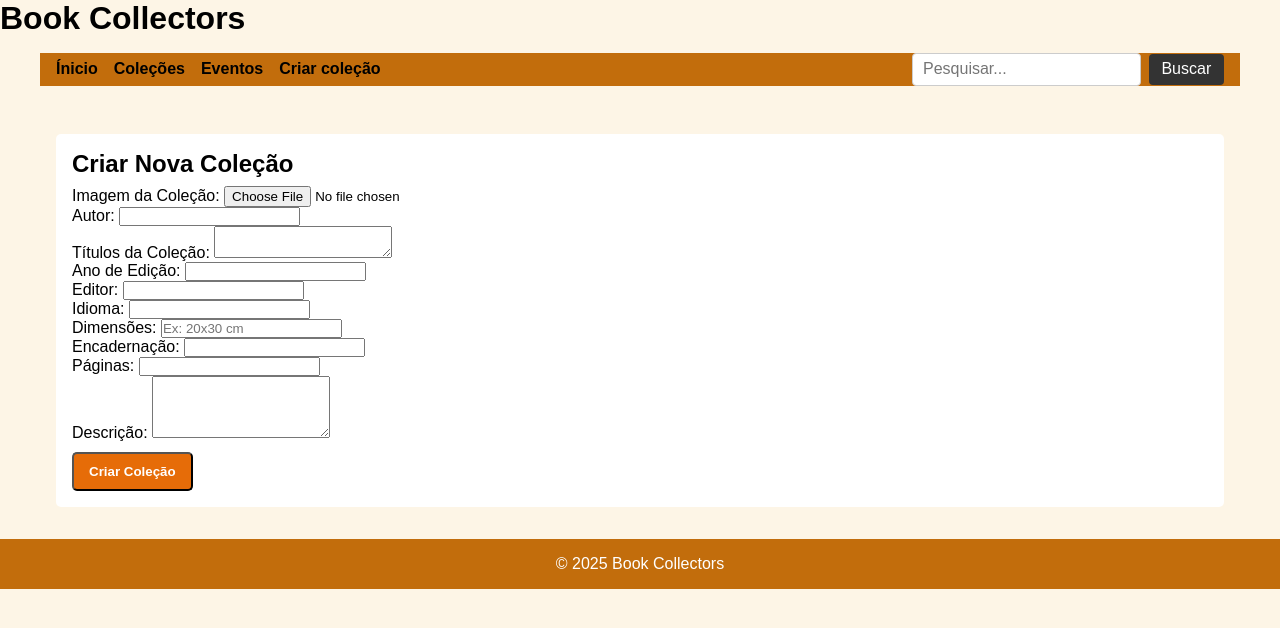
After one commit to nicovicar/SINF1_2025-4, a PHP site: page /html/criar_colecao.html in a window 1280 px wide. The commit adds this page. Shown: the top 628 px of the page. Run offline with PHP 8.4, Linux system fonts and the light colour scheme.

Commit message:
Criação de novas coleçoes, e os scripts correspondentes.

```diff
--- a/css/styles.css
+++ b/css/styles.css
@@ -259,8 +259,6 @@ h3 a:hover{
       text-decoration: underline;
   }
 
-
-
   /* ---- Rodapé ---- */
   footer {
     background-color: #c26d0c;
--- a/html/PWcolecao.html
+++ b/html/PWcolecao.html
@@ -22,6 +22,7 @@
                     <li><a href="index.html">Ínicio</a></li>
                     <li><a href="collections.html">Coleções</a></li>
                     <li><a href="eventos.html">Eventos</a></li>
+                    <li><a href="criar_colecao.html">Criar coleção</a></li>
                 </ul>
             </nav>
 
--- a/html/PoppyWar.html
+++ b/html/PoppyWar.html
@@ -22,6 +22,7 @@
                     <li><a href="index.html">Ínicio</a></li>
                     <li><a href="collections.html">Coleções</a></li>
                     <li><a href="eventos.html">Eventos</a></li>
+                    <li><a href="criar_colecao.html">Criar coleção</a></li>
                 </ul>
             </nav>
 
--- /dev/null
+++ b/html/criar_colecao.html
@@ -0,0 +1,101 @@
+<!DOCTYPE html>
+<html lang="pt">
+<head>
+  <meta charset="UTF-8">
+  <title>Criar Nova Coleção</title>
+  <link rel="stylesheet" href="../css/styles.css">
+</head>
+<body>
+  <!-- Título da Página -->
+  <div class="criar_colecao">
+    <h1>Book Collectors</h1>
+  </div>
+
+  <!-- Barra de Navegação -->
+  <header>
+    <div class="contentor">
+        <nav>
+            <ul>
+                <li><a href="index.html">Ínicio</a></li>
+                <li><a href="collections.html">Coleções</a></li>
+                <li><a href="eventos.html">Eventos</a></li>
+                <li><a href="criar_colecao.html">Criar coleção</a></li>
+
+            </ul>
+        </nav>
+
+        <form class="search-bar" action="resultados.html" method="GET">
+            <input type="text" name="q" placeholder="Pesquisar..." aria-label="Pesquisar" required>
+            <button type="submit">Buscar</button>
+        </form>
+    </div>
+
+</header>
+
+  <!-- Formulário para Criar Nova Coleção -->
+  <main>
+    <section>
+      <h2>Criar Nova Coleção</h2>
+      <form id="collectionForm">
+        <div class="form-group">
+          <label for="collectionImage">Imagem da Coleção:</label>
+          <input type="file" id="collectionImage" name="collectionImage" accept="image/*" required>
+        </div>
+
+        <div class="form-group">
+          <label for="author">Autor:</label>
+          <input type="text" id="author" name="author" required>
+        </div>
+
+        <div class="form-group">
+          <label for="titles">Títulos da Coleção:</label>
+          <textarea id="titles" name="titles" rows="2" required></textarea>
+        </div>
+
+        <div class="form-group">
+          <label for="yearEdition">Ano de Edição:</label>
+          <input type="number" id="yearEdition" name="yearEdition" required>
+        </div>
+
+        <div class="form-group">
+          <label for="editor">Editor:</label>
+          <input type="text" id="editor" name="editor" required>
+        </div>
+
+        <div class="form-group">
+          <label for="language">Idioma:</label>
+          <input type="text" id="language" name="language" required>
+        </div>
+
+        <div class="form-group">
+          <label for="dimensions">Dimensões:</label>
+          <input type="text" id="dimensions" name="dimensions" placeholder="Ex: 20x30 cm" required>
+        </div>
+
+        <div class="form-group">
+          <label for="binding">Encadernação:</label>
+          <input type="text" id="binding" name="binding" required>
+        </div>
+
+        <div class="form-group">
+          <label for="pages">Páginas:</label>
+          <input type="number" id="pages" name="pages" min="1" required>
+        </div>
+
+        <div class="form-group">
+          <label for="description">Descrição:</label>
+          <textarea id="description" name="description" rows="4" required></textarea>
+        </div>
+
+        <button type="submit" class="btn-colecao">Criar Coleção</button>
+      </form>
+    </section>
+  </main>
+
+  <footer>
+    <p>&copy; 2025 Book Collectors</p>
+  </footer>
+
+  <script src="../js/script.js"></script>
+</body>
+</html>
--- a/html/eventos.html
+++ b/html/eventos.html
@@ -20,6 +20,7 @@
           <li><a href="index.html">Ínicio</a></li>
           <li><a href="collections.html">Coleções</a></li>
           <li><a href="eventos.html">Eventos</a></li>
+          <li><a href="criar_colecao.html">Criar coleção</a></li>
         </ul>
       </nav>
       <form class="search-bar" action="resultados.html" method="GET">
--- a/html/index.html
+++ b/html/index.html
@@ -23,6 +23,8 @@
                     <li><a href="index.html">Ínicio</a></li>
                     <li><a href="collections.html">Coleções</a></li>
                     <li><a href="eventos.html">Eventos</a></li>
+                    <li><a href="criar_colecao.html">Criar coleção</a></li>
+
                 </ul>
             </nav>
 
--- a/html/resultados.html
+++ b/html/resultados.html
@@ -17,6 +17,7 @@
                     <li><a href="index.html">Ínicio</a></li>
                     <li><a href="collections.html">Coleções</a></li>
                     <li><a href="eventos.html">Eventos</a></li>
+                    <li><a href="criar_colecao.html">Criar coleção</a></li>
                 </ul>
             </nav>
         </div>
--- /dev/null
+++ b/js/script.js
@@ -0,0 +1,42 @@
+document.addEventListener("DOMContentLoaded", function () {
+  const collectionForm = document.getElementById("collectionForm");
+
+  collectionForm.addEventListener("submit", function (e) {
+    e.preventDefault();
+
+    const imageInput = document.getElementById("collectionImage");
+    const file = imageInput.files[0];
+
+    if (!file) {
+      alert("Por favor, selecione uma imagem.");
+      return;
+    }
+
+    const reader = new FileReader();
+
+    reader.onload = function (event) {
+      const base64Image = event.target.result;
+
+      const collectionData = {
+        collectionImage: base64Image, // <--- imagem convertida
+        author: document.getElementById("author").value,
+        titles: document.getElementById("titles").value,
+        yearEdition: document.getElementById("yearEdition").value,
+        editor: document.getElementById("editor").value,
+        language: document.getElementById("language").value,
+        dimensions: document.getElementById("dimensions").value,
+        binding: document.getElementById("binding").value,
+        pages: document.getElementById("pages").value,
+        description: document.getElementById("description").value
+      };
+
+      let collections = JSON.parse(localStorage.getItem("collections")) || [];
+      collections.push(collectionData);
+      localStorage.setItem("collections", JSON.stringify(collections));
+
+      window.location.href = "collections.html";
+    };
+
+    reader.readAsDataURL(file); // <- aqui converte a imagem em base64
+  });
+});
```
Also changed, not shown: html/collections.html (+13 -4 lines), js/collections.js (added, +33 -0 lines).
